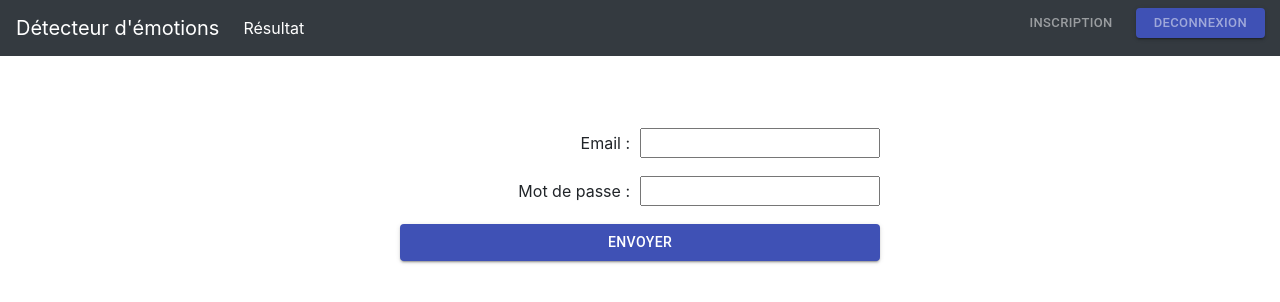
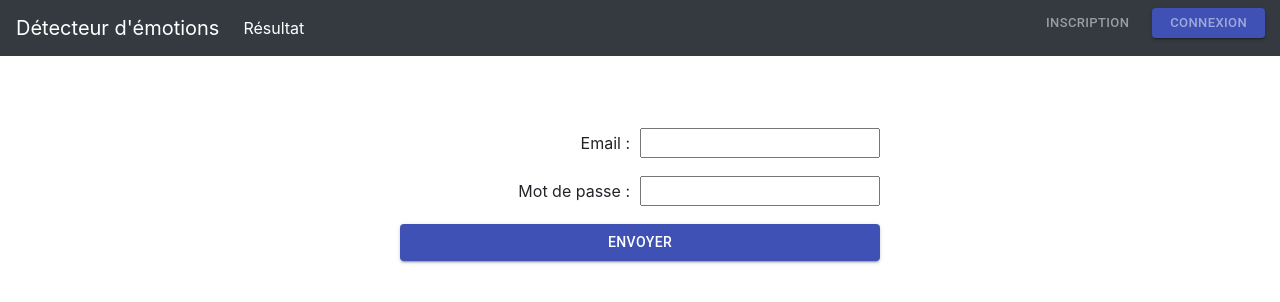
Before and after one commit to FredCar/emotion_detector, a React (Create React App) app in the folder Front/: page /#/login in a window 1280 px wide. Shown: the top 302 px of the page. Built offline with nearby package versions, Linux system fonts and the light colour scheme.

Commit message:
front : (wip) try to make that the menu refresh itself when an user logs in

```diff
--- a/Front/src/App.js
+++ b/Front/src/App.js
@@ -10,7 +10,7 @@ function App() {
   return (
     <HashRouter>
       <div className="App">
-        <Menu />
+        <Menu accessToken={localStorage.getItem("access_token")} />
         <br />
         <div className="container" >
           <Switch>
--- a/Front/src/components/Login.jsx
+++ b/Front/src/components/Login.jsx
@@ -58,7 +58,7 @@ const Login = (props) => {
     }
 
     return (
-        token && token !== "" && token !== "undefined"
+        token && token !== "" && token !== undefined
             ? <h3>Vous êtes déjà connecté !</h3>
             : <>
                 {
--- a/Front/src/components/Menu.jsx
+++ b/Front/src/components/Menu.jsx
@@ -1,4 +1,4 @@
-import React from "react";
+import React, { useState, useEffect } from "react";
 import Button from '@material-ui/core/Button';
 import { makeStyles } from '@material-ui/core/styles';
 import LogoutButton from "./LogoutButton";
@@ -17,9 +17,15 @@ const useStyle = makeStyles({
     }
 })
 
-const Menu = ((props) => {
+const Menu = (({accessToken, ...pros}) => {
     const classes = useStyle();
-    const token = sessionStorage.getItem("access_token")
+    const [token, setToken] = useState();
+
+    useEffect(() => {
+        setToken(localStorage.getItem("access_token"))
+    }, [localStorage])
+
+    console.log("token >>> ", token)
 
     return (
         <>
@@ -41,7 +47,19 @@ const Menu = ((props) => {
                             </Button>
                         </li>
                         <li className="nav-item active"className={classes.buttonLi}>
-                            <LogoutButton />
+                            {
+                                token && token !== "" && token !== undefined
+                                    ? <LogoutButton />
+                                    : <Button
+                                        variant="contained"
+                                        color="primary"
+                                        size="small"
+                                        className={classes.button}
+                                    >
+                                        <a className="nav-link" href="/#login">Connexion <span className="sr-only">(current)</span></a>
+                                    </Button>
+                            }
+
                         </li>
                     </div>
                     </ul>
--- a/Front/src/components/Signin.jsx
+++ b/Front/src/components/Signin.jsx
@@ -69,7 +69,7 @@ const Signin = (props) => {
     }
 
     return (
-        token && token !== "" && token !== "undefined"
+        token && token !== "" && token !== undefined
             ? <h3>Vous êtes déjà connecté !</h3>
             : <>
                 {
```
